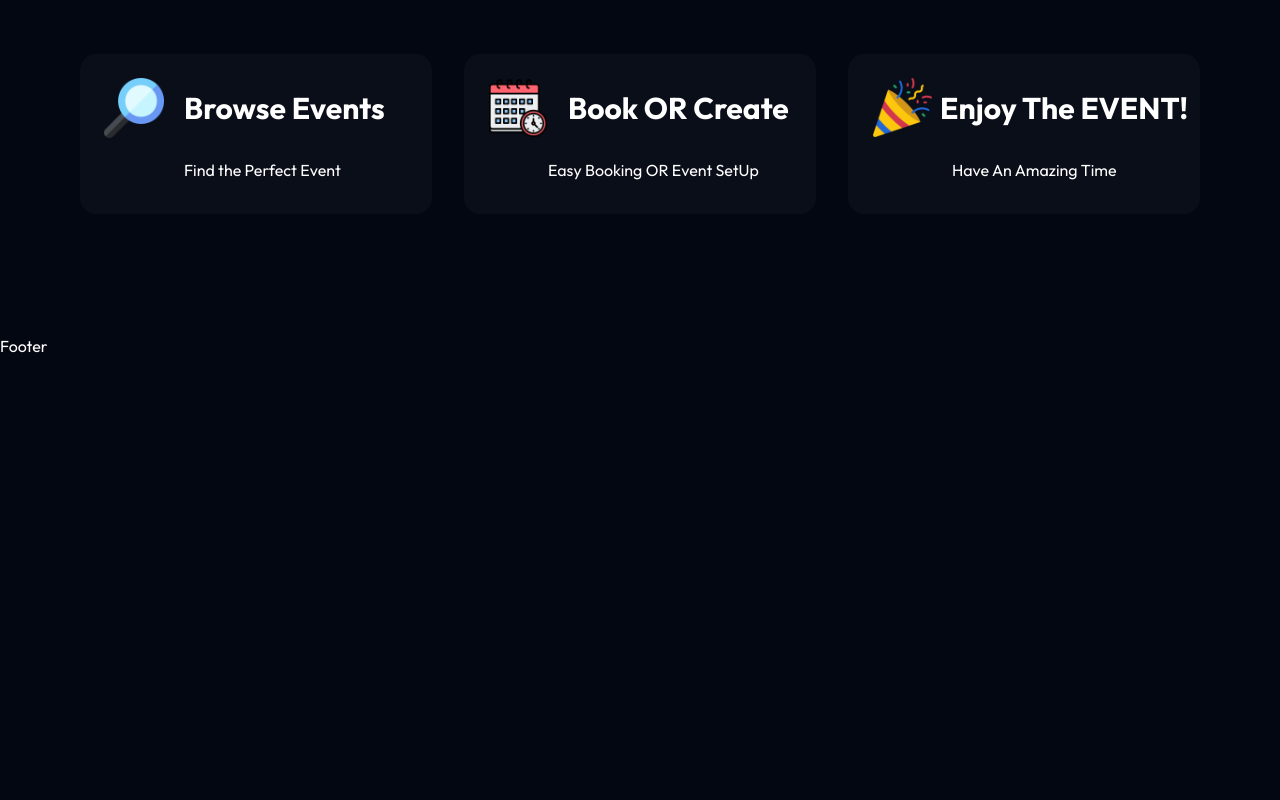
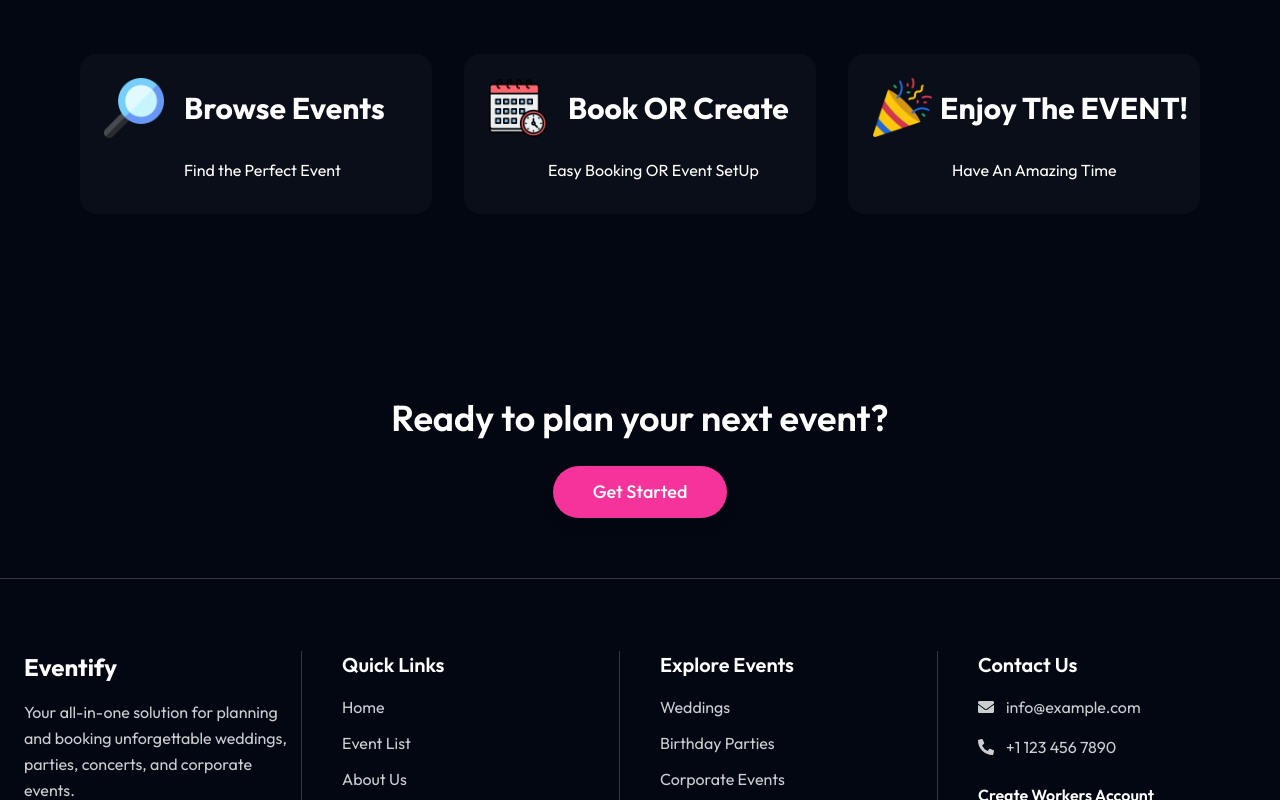
Before and after one commit to MidhunSreekkuttan/Event-Management, a React (Vite) app in the folder frontend/: page / in a window 1280 px wide. Shown: the part 2000-2800 px from the top of the page. Before the commit the page ends 2358 px from the top, so only its background shows below. Built offline with nearby package versions, Linux system fonts and the light colour scheme.

Commit message:
Update Footer

```diff
--- a/frontend/src/components/users/Footer.jsx
+++ b/frontend/src/components/users/Footer.jsx
@@ -1,9 +1,177 @@
-import React from 'react'
+import {
+  FaFacebookF,
+  FaTwitter,
+  FaInstagram,
+  FaYoutube,
+  FaEnvelope,
+  FaPhoneAlt,
+} from "react-icons/fa";
+import { useNavigate } from "react-router-dom";
+import { motion } from 'framer-motion'
 
 const Footer = () => {
+
+  const navigate = useNavigate()
+
   return (
-    <div>Footer</div>
-  )
-}
+    <footer className="text-white">
 
-export default Footer
+      {/* CTA Section */}
+      <motion.div
+        initial={{ x: -100, opacity: 0 }}
+        whileInView={{ x: 0, opacity: 1 }}
+        viewport={{ once: true }}
+        transition={{ type: "spring", stiffness: 250, damping: 70, mass: 1, delay: 0.1 }}
+      >
+        <div className="text-center py-16 px-4">
+          <h2 className="text-3xl md:text-4xl font-semibold mb-6">
+            Ready to plan your next event?
+          </h2>
+
+        </div>
+      </motion.div>
+
+      <motion.div
+        initial={{ x: 100, opacity: 0 }}
+        whileInView={{ x: 0, opacity: 1 }}
+        viewport={{ once: true }}
+        transition={{ type: "spring", stiffness: 250, damping: 70, mass: 1, delay: 0.1 }}
+        className="text-center relative bottom-15"
+      >
+        <button onClick={() => navigate('/eventList')} className="bg-pink-500 hover:bg-pink-600 transition px-10 py-3 rounded-full text-lg font-medium shadow-lg">
+          Get Started
+        </button>
+      </motion.div>
+
+      <motion.div
+        initial={{ y: 100, opacity: 0 }}
+        whileInView={{ y: 0, opacity: 1 }}
+        viewport={{ once: true }}
+        transition={{ type: "spring", stiffness: 250, damping: 70, mass: 1, delay: 0.1 }}
+      >
+        {/* Divider */}
+        <div className="border-t p-2 border-white/20" />
+      </motion.div>
+
+      {/* Main Footer */}
+      <div className="max-w-7xl mx-auto px-6 py-14 grid grid-cols-1 md:grid-cols-2 lg:grid-cols-4 gap-10">
+
+        {/* Brand */}
+        <motion.div
+          initial={{ x: 100, opacity: 0 }}
+          whileInView={{ x: 0, opacity: 1 }}
+          viewport={{ once: true }}
+          transition={{ type: "spring", stiffness: 250, damping: 70, mass: 1, delay: 0.1 }}
+        >
+          <div className="border-r border-white/20">
+            <h3 className="text-2xl font-bold mb-4">Eventify</h3>
+            <p className="text-white/80 leading-relaxed mb-6">
+              Your all-in-one solution for planning and booking unforgettable
+              weddings, parties, concerts, and corporate events.
+            </p>
+
+            <div className="flex gap-4">
+              <SocialIcon icon={<FaFacebookF />} />
+              <SocialIcon icon={<FaTwitter />} />
+              <SocialIcon icon={<FaInstagram />} />
+              <SocialIcon icon={<FaYoutube />} />
+            </div>
+          </div>
+        </motion.div>
+
+        {/* Quick Links */}
+        <motion.div
+          initial={{ x: 100, opacity: 0 }}
+          whileInView={{ x: 0, opacity: 1 }}
+          viewport={{ once: true }}
+          transition={{ type: "spring", stiffness: 250, damping: 70, mass: 1, delay: 0.2 }}
+        >
+          <div className="border-r border-white/20">
+            <h4 className="text-xl font-semibold mb-4">Quick Links</h4>
+            <ul className="space-y-3 text-white/80">
+              <li><a href="#">Home</a></li>
+              <li><a href="/eventList">Event List</a></li>
+              <li><a href="/about">About Us</a></li>
+              <li><a href="/contactUs">Contact Us</a></li>
+            </ul>
+          </div>
+        </motion.div>
+
+        {/* Explore Events */}
+        <motion.div
+          initial={{ x: 100, opacity: 0 }}
+          whileInView={{ x: 0, opacity: 1 }}
+          viewport={{ once: true }}
+          transition={{ type: "spring", stiffness: 250, damping: 70, mass: 1, delay: 0.3 }}
+        >
+          <div className="border-r border-white/20">
+            <h4 className="text-xl font-semibold mb-4">Explore Events</h4>
+            <ul className="space-y-3 text-white/80">
+              <FooterLink text="Weddings" />
+              <FooterLink text="Birthday Parties" />
+              <FooterLink text="Corporate Events" />
+              <FooterLink text="Concerts" />
+            </ul>
+          </div>
+        </motion.div>
+
+        {/* Contact */}
+        <motion.div
+          initial={{ x: 100, opacity: 0 }}
+          whileInView={{ x: 0, opacity: 1 }}
+          viewport={{ once: true }}
+          transition={{ type: "spring", stiffness: 250, damping: 70, mass: 1, delay: 0.3 }}
+        >
+          <div>
+            <h4 className="text-xl font-semibold mb-4">Contact Us</h4>
+            <div className="space-y-4 text-white/80">
+              <p className="flex items-center gap-3">
+                <FaEnvelope /> info@example.com
+              </p>
+              <p className="flex items-center gap-3">
+                <FaPhoneAlt /> +1 123 456 7890
+              </p>
+            </div>
+
+            <div className="mt-6">
+              <p className="font-semibold mb-3">Create Workers Account</p>
+              <button onClick={() => navigate('/login')} className="bg-purple-600 hover:bg-purple-700 transition px-6 py-2 rounded-full shadow-md">
+                Sign Up
+              </button>
+            </div>
+          </div>
+        </motion.div>
+      </div>
+
+      <motion.div
+        initial={{ y: -100, opacity: 0 }}
+        whileInView={{ y: 0, opacity: 1 }}
+        viewport={{ once: true }}
+        transition={{ type: "spring", stiffness: 250, damping: 70, mass: 1, delay: 0.1 }}
+      >
+        {/* Bottom Bar */}
+        <div className="border-t border-white/20 py-6 px-6 flex flex-col md:flex-row items-center justify-between text-white/70 text-sm">
+          <p className="relative left-160">© 2024 Eventify. All rights reserved.</p>
+          <div className="flex gap-4 mt-2 md:mt-0">
+            <a href="#" className="hover:text-white">Privacy Policy</a>
+            <span>•</span>
+            <a href="#" className="hover:text-white">Terms of Service</a>
+          </div>
+        </div>
+      </motion.div>
+    </footer>
+  );
+};
+
+/* Reusable Components */
+const FooterLink = ({ text }) => (
+  <li className="hover:text-white cursor-pointer transition">{text}</li>
+);
+
+const SocialIcon = ({ icon }) => (
+  <div className="w-10 h-10 rounded-full bg-white/20 hover:bg-white/30 flex items-center justify-center cursor-pointer transition">
+    {icon}
+  </div>
+);
+
+export default Footer;
```
